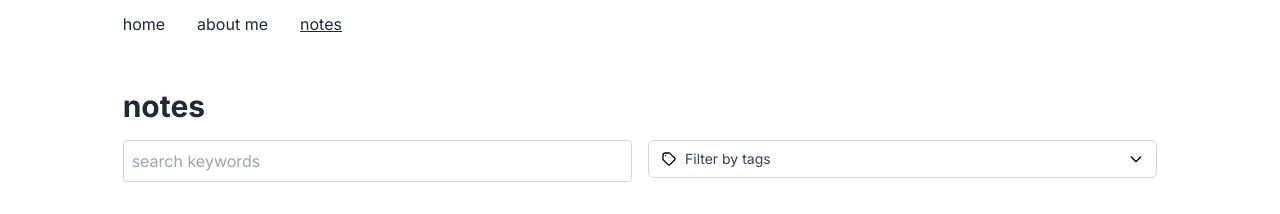
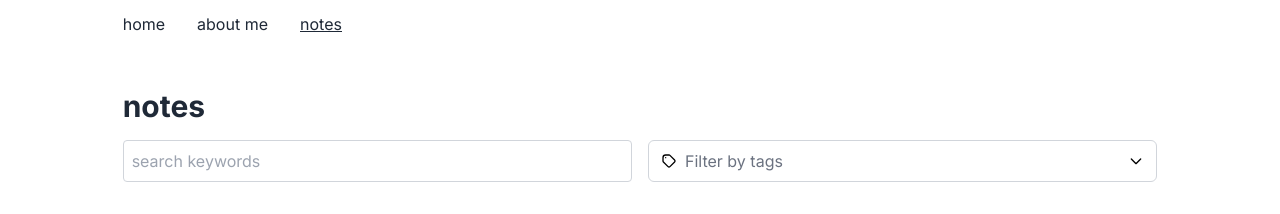
Before and after one commit to BrunZo/blog, a Next.js app: page /notes in a window 1280 px wide. Shown: the top 214 px of the page. Built offline with nearby package versions, Linux system fonts and the light colour scheme.

Commit message:
fix: small style fix

```diff
--- a/src/ui/notes/tag_filter.tsx
+++ b/src/ui/notes/tag_filter.tsx
@@ -85,7 +85,7 @@ export default function TagFilter({ availableTags }: { availableTags: string[] }
           </svg>
 
           {selectedTags.length === 0 ? (
-            <span className="text-sm text-gray-700">Filter by tags</span>
+            <span className="text text-gray-500">Filter by tags</span>
           ) : selectedTags.length <= 3 ? (
             <div className="flex flex-wrap gap-1">
               {selectedTags.map((tag) => (
```
